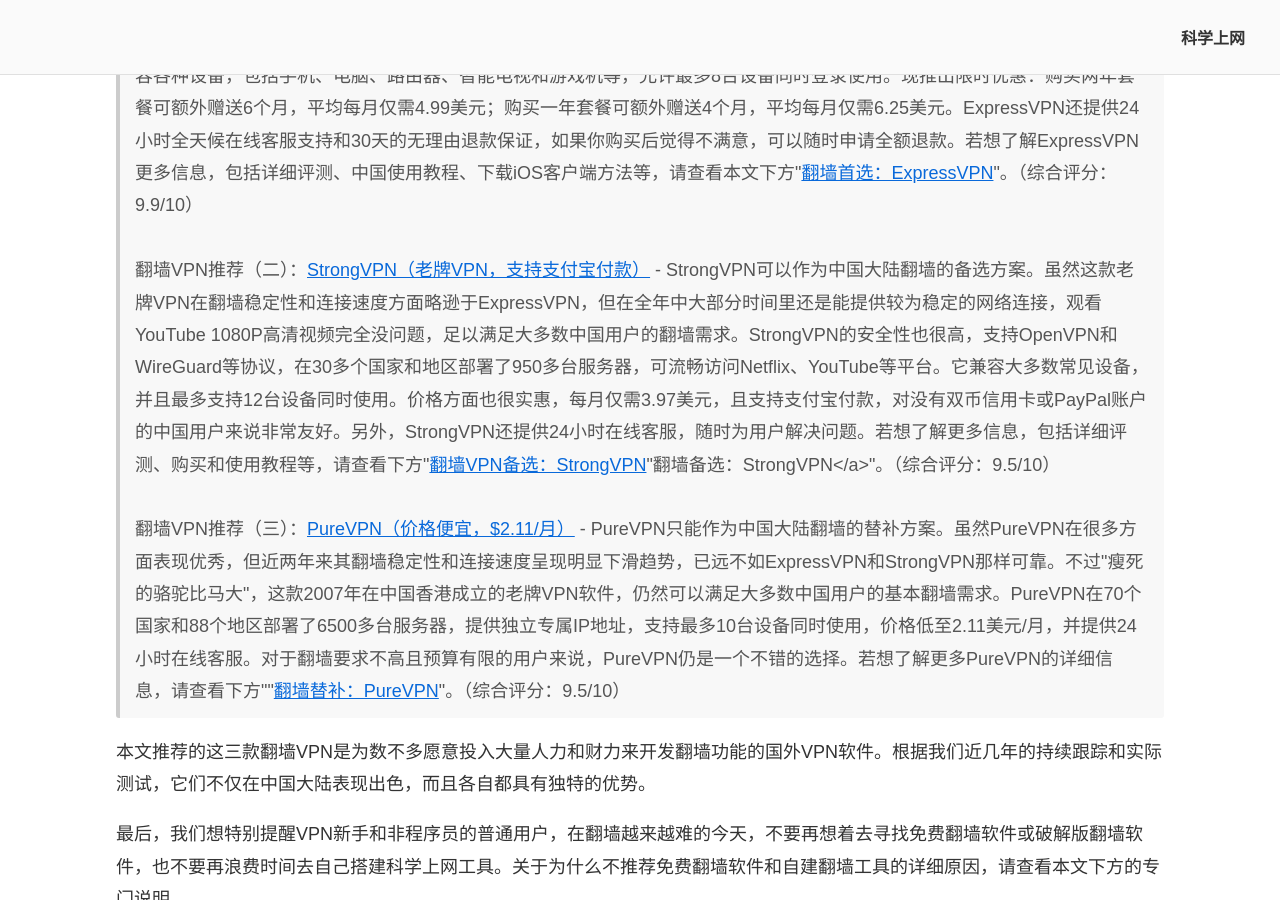
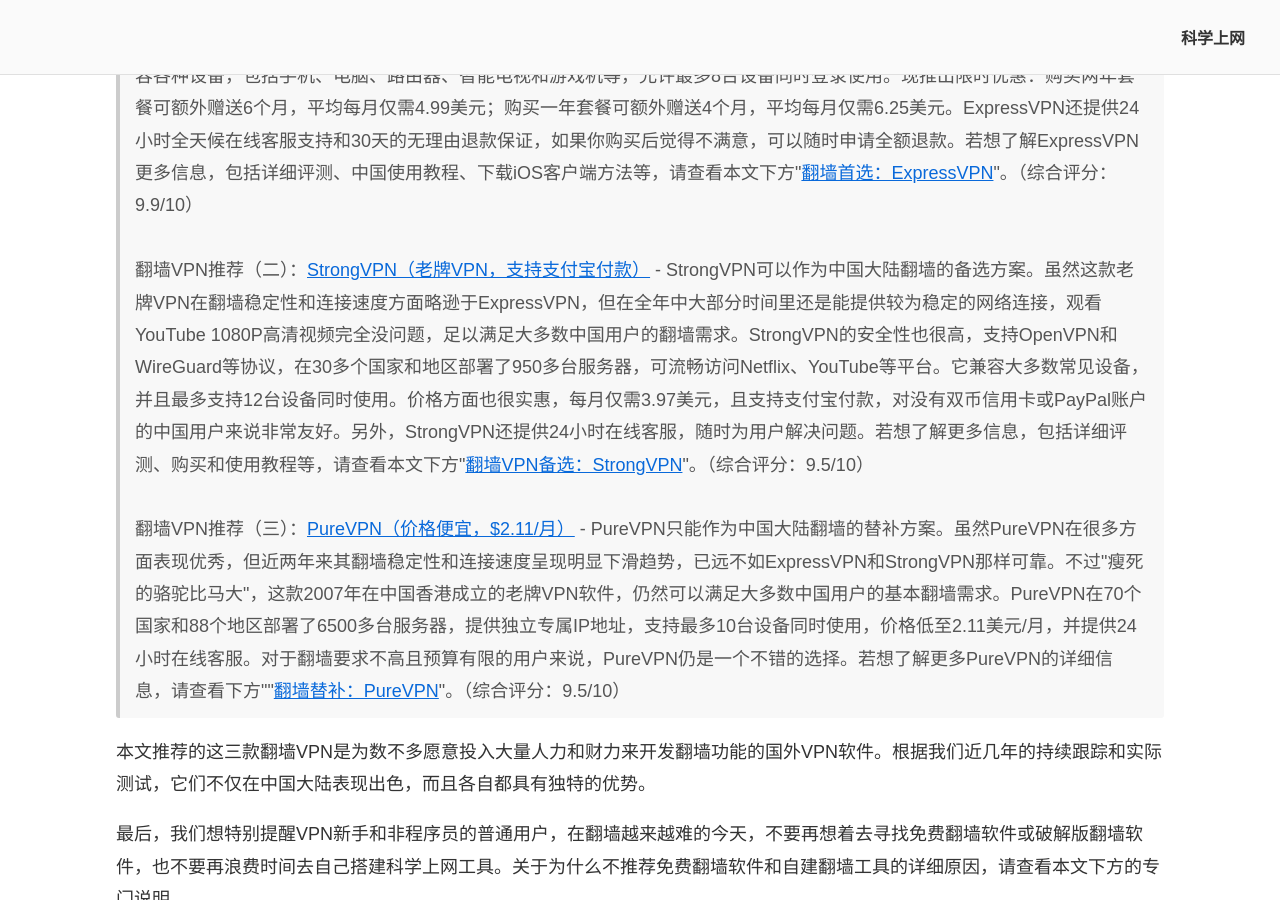
Before and after one commit to chinavpns/chinavpns.github.io, a Jekyll site: the page built from index.md, in a window 1280 px wide and 900 px high, scrolled down 1433 px. Built offline with Jekyll 4.4.1, drawn with Linux system fonts in a browser that asks for light colours.

Commit message:
Update index.md

```diff
--- a/index.md
+++ b/index.md
@@ -20,7 +20,7 @@
 
 翻墙VPN推荐（一）：<a href="https://wallvpn.com/go/expressvpn/" rel="nofollow">ExpressVPN（限时钜惠，$4.99/月，30天免费）</a> - 对于绝大多数普通用户来说，ExpressVPN是我们最为推荐的翻墙工具。因为它在中国大陆翻墙最稳定（全年可用率高达98%以上，若不挑线路的话甚至可达100%，这在整个VPN行业内遥遥领先；在每年的大封杀时期，用户可以通过联系在线客服快速获取备用线路）。翻墙速度在行业内也是最快的，并采用军事级别的AES-256位加密方式和严格的零日志策略，可为用户提供最高级别的隐私安全保护。在全球105个国家拥有3000多台服务器，可轻松解锁Netflix、YouTube、ChatGPT、TikTok、Telegram等网站，同时支持P2P文件共享和BT种子下载。它完美兼容各种设备，包括手机、电脑、路由器、智能电视和游戏机等，允许最多8台设备同时登录使用。现推出限时优惠：购买两年套餐可额外赠送6个月，平均每月仅需4.99美元；购买一年套餐可额外赠送4个月，平均每月仅需6.25美元。ExpressVPN还提供24小时全天候在线客服支持和30天的无理由退款保证，如果你购买后觉得不满意，可以随时申请全额退款。若想了解ExpressVPN更多信息，包括详细评测、中国使用教程、下载iOS客户端方法等，请查看本文下方"<a href="https://chinavpns.github.io/#%E7%BF%BB%E5%A2%99vpn%E6%8E%A8%E8%8D%90%E4%B8%80expressvpn---%E7%BF%BB%E5%A2%99%E9%9D%9E%E5%B8%B8%E7%A8%B3%E5%AE%9A%E5%AE%89%E5%85%A8%E6%80%A7%E9%AB%98%E9%80%9F%E5%BA%A6%E4%B8%9A%E5%86%85%E6%9C%80%E5%BF%AB30%E5%A4%A9%E5%85%8D%E8%B4%B9">翻墙首选：ExpressVPN</a>"。（综合评分：9.9/10）<br/> <br/>
 
-翻墙VPN推荐（二）：<a href="https://wallvpn.com/go/strong-vpn/" rel="nofollow">StrongVPN（老牌VPN，支持支付宝付款）</a> - StrongVPN可以作为中国大陆翻墙的备选方案。虽然这款老牌VPN在翻墙稳定性和连接速度方面略逊于ExpressVPN，但在全年中大部分时间里还是能提供较为稳定的网络连接，观看YouTube 1080P高清视频完全没问题，足以满足大多数中国用户的翻墙需求。StrongVPN的安全性也很高，支持OpenVPN和WireGuard等协议，在30多个国家和地区部署了950多台服务器，可流畅访问Netflix、YouTube等平台。它兼容大多数常见设备，并且最多支持12台设备同时使用。价格方面也很实惠，每月仅需3.97美元，且支持支付宝付款，对没有双币信用卡或PayPal账户的中国用户来说非常友好。另外，StrongVPN还提供24小时在线客服，随时为用户解决问题。若想了解更多信息，包括详细评测、购买和使用教程等，请查看下方"<a href="https://chinavpns.github.io/#%E7%BF%BB%E5%A2%99vpn%E6%8E%A8%E8%8D%90%E4%BA%8Cstrongvpn---%E8%80%81%E7%89%8Cvpn%E6%94%AF%E6%8C%81%E6%94%AF%E4%BB%98%E5%AE%9D%E4%BB%98%E6%AC%BE">翻墙VPN备选：StrongVPN</a>"翻墙备选：StrongVPN</a>"。（综合评分：9.5/10）<br/> <br/>
+翻墙VPN推荐（二）：<a href="https://wallvpn.com/go/strong-vpn/" rel="nofollow">StrongVPN（老牌VPN，支持支付宝付款）</a> - StrongVPN可以作为中国大陆翻墙的备选方案。虽然这款老牌VPN在翻墙稳定性和连接速度方面略逊于ExpressVPN，但在全年中大部分时间里还是能提供较为稳定的网络连接，观看YouTube 1080P高清视频完全没问题，足以满足大多数中国用户的翻墙需求。StrongVPN的安全性也很高，支持OpenVPN和WireGuard等协议，在30多个国家和地区部署了950多台服务器，可流畅访问Netflix、YouTube等平台。它兼容大多数常见设备，并且最多支持12台设备同时使用。价格方面也很实惠，每月仅需3.97美元，且支持支付宝付款，对没有双币信用卡或PayPal账户的中国用户来说非常友好。另外，StrongVPN还提供24小时在线客服，随时为用户解决问题。若想了解更多信息，包括详细评测、购买和使用教程等，请查看本文下方"<a href="https://chinavpns.github.io/#%E7%BF%BB%E5%A2%99vpn%E6%8E%A8%E8%8D%90%E4%BA%8Cstrongvpn---%E8%80%81%E7%89%8Cvpn%E6%94%AF%E6%8C%81%E6%94%AF%E4%BB%98%E5%AE%9D%E4%BB%98%E6%AC%BE">翻墙VPN备选：StrongVPN</a>"。（综合评分：9.5/10）<br/> <br/>
 
 翻墙VPN推荐（三）：<a href="https://wallvpn.com/go/purevpn/" rel="nofollow">PureVPN（价格便宜，$2.11/月）</a> - PureVPN只能作为中国大陆翻墙的替补方案。虽然PureVPN在很多方面表现优秀，但近两年来其翻墙稳定性和连接速度呈现明显下滑趋势，已远不如ExpressVPN和StrongVPN那样可靠。不过"瘦死的骆驼比马大"，这款2007年在中国香港成立的老牌VPN软件，仍然可以满足大多数中国用户的基本翻墙需求。PureVPN在70个国家和88个地区部署了6500多台服务器，提供独立专属IP地址，支持最多10台设备同时使用，价格低至2.11美元/月，并提供24小时在线客服。对于翻墙要求不高且预算有限的用户来说，PureVPN仍是一个不错的选择。若想了解更多PureVPN的详细信息，请查看下方""<a href="https://chinavpns.github.io/#%E7%BF%BB%E5%A2%99vpn%E6%8E%A8%E8%8D%90%E4%B8%89purevpn---%E5%AE%89%E5%85%A8%E5%A5%BD%E7%94%A8%E4%BB%B7%E6%A0%BC%E4%BE%BF%E5%AE%9C211%E7%BE%8E%E9%87%91%E6%9C%88">翻墙替补：PureVPN</a>"。（综合评分：9.5/10）
 
```
